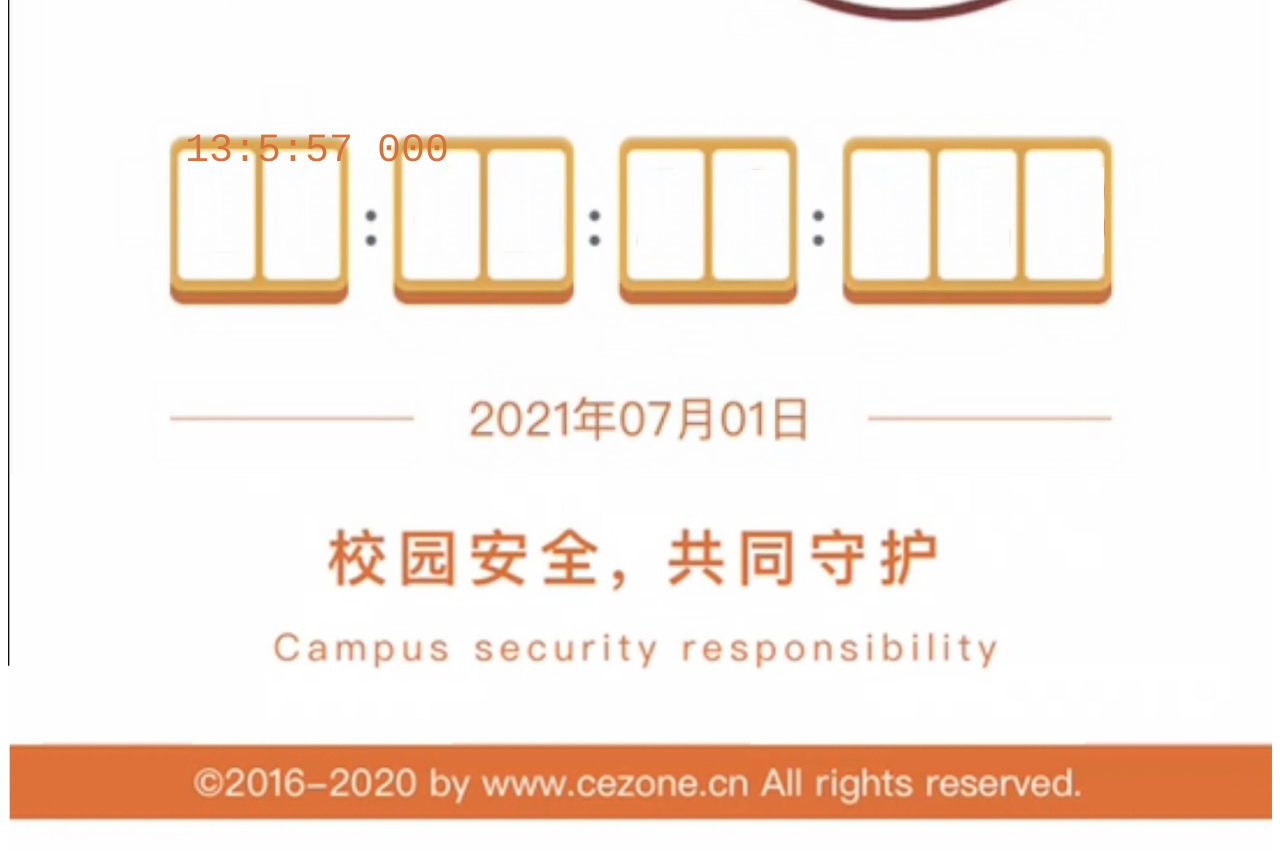
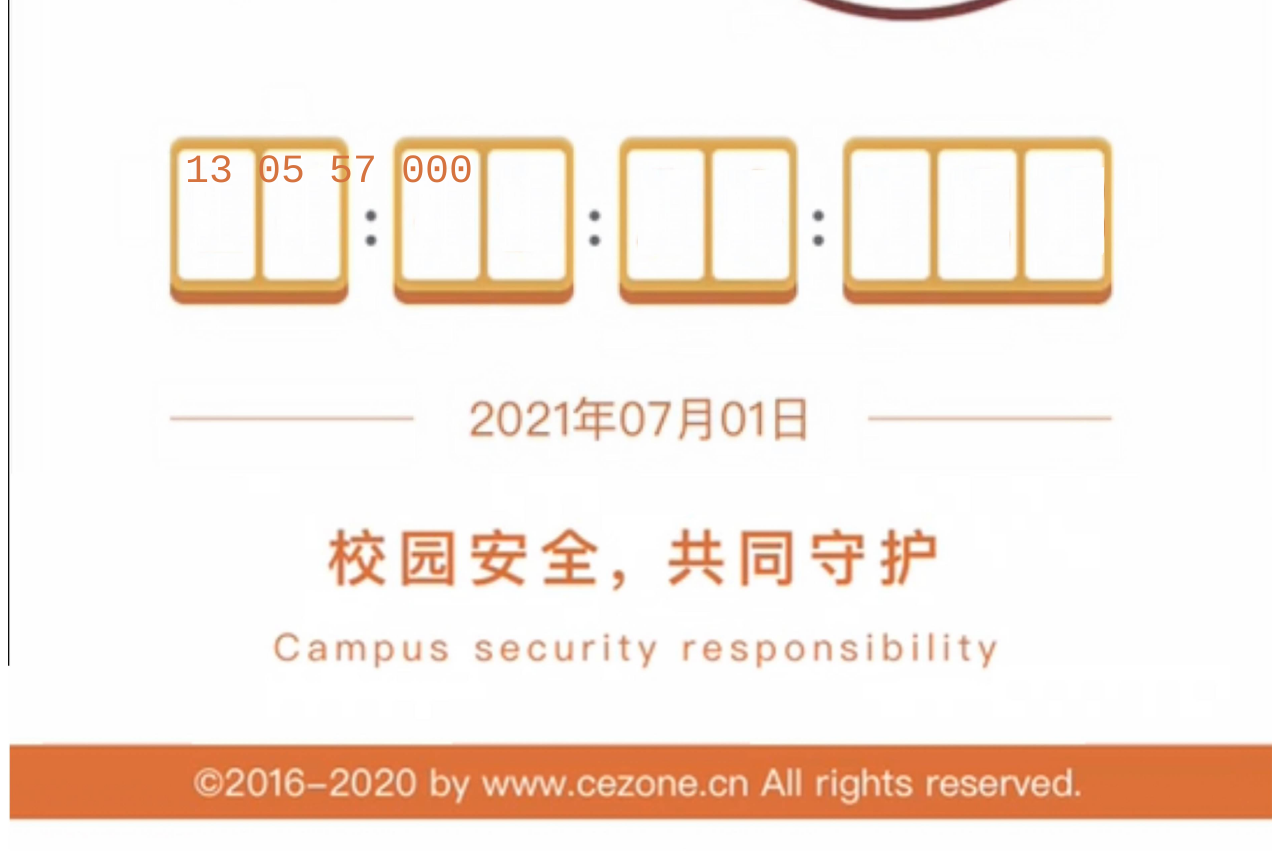
Before and after one commit to smallironman666/fznu, a plain HTML site: page index.html in a window 1280 px wide. Shown: the part 1300-2161 px from the top of the page. Drawn offline with Linux system fonts and the light colour scheme.

Commit message:
Update index.html

```diff
--- a/index.html
+++ b/index.html
@@ -26,7 +26,7 @@ var span1 = document.getElementById("span1");
 span1.innerHTML = age;
 </script></span>
 -->
-<div id="div3" style="position: absolute; top: 66%; left: 14%;/*width: 250px;height: 450px;*/font-size:40px;font-family:Courier;font-weight: 400" ></div>
+<div id="div3" style="position: absolute; top: 67%; left: 14%;/*width: 250px;height: 450px;*/font-size:40px;font-family:Courier;font-weight: 450" ></div>
 
 <script>
     function time() {
@@ -34,7 +34,7 @@ span1.innerHTML = age;
         var hour = date.getHours();
         var month = date.getMonth()+1;
         var day = date.getDate();
-        var minutes = date.getMinutes();
+        var minutes = date.getMinutes().toString();
         var seconds = date.getSeconds().toString();
         var milliseconds = date.getMilliseconds().toString();
         function timeAdd0(str) {
@@ -53,7 +53,7 @@ span1.innerHTML = age;
         return str
         }
 
-        var str3 = hour + ":" + timeAddz(minutes) + ":"+timeAddz(seconds)+ "&nbsp;" +timeAdd0(milliseconds)+"&nbsp;";
+        var str3 = hour + "&nbsp;" +timeAddz(minutes)+"&nbsp;"+timeAddz(seconds)+ "&nbsp;" +timeAdd0(milliseconds)+"&nbsp;";
         var div3= document.getElementById("div3");
         div3.style.color="#d5733f";
         div3.innerHTML = str3;
```
